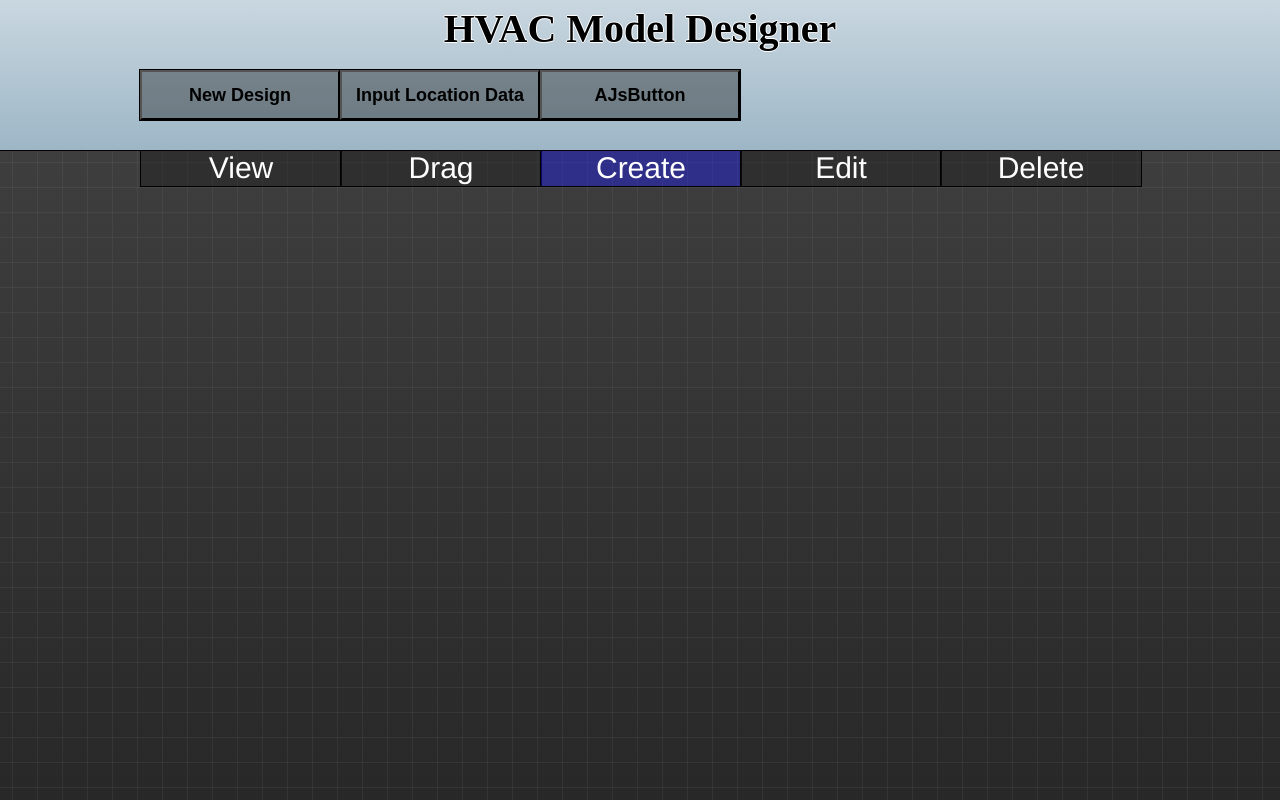
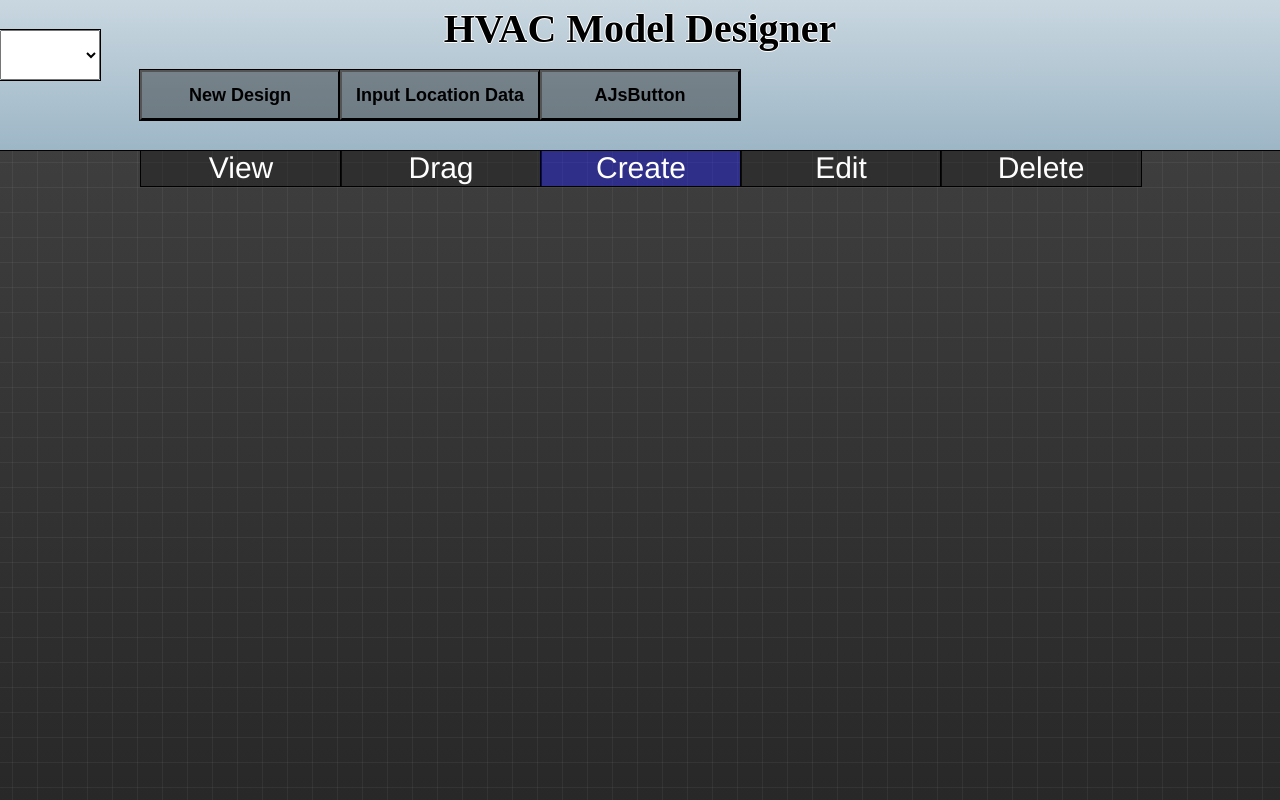
Before and after one commit to MatthewFrench/HVAC, a plain HTML site: page HVAC Model Designer/index.html in a window 1280 px wide. Drawn offline with Linux system fonts and the light colour scheme.

Commit message:
View resets to original image when changes action

```diff
--- a/HVAC Model Designer/CSS/Main.css
+++ b/HVAC Model Designer/CSS/Main.css
@@ -101,6 +101,16 @@ body {
     text-align: center;
     font-size: 18px;
     font-weight: 700;
+    outline: black solid thin;
+}
+.BuildingDropDown {
+    position: absolute;
+    top: 30px;
+    width: 100px;
+    height: 50px;
+    font-weight: 700;
+    font-size: 20px;
+    text-align: center;
     outline: black solid thin;
 }
 .CreateWallButton {
--- a/HVAC Model Designer/Javascript/HVACApplication/Interface/Interface.js
+++ b/HVAC Model Designer/Javascript/HVACApplication/Interface/Interface.js
@@ -41,7 +41,9 @@ HVACApplication.prototype.createUI = function () {
                     var newPopover = new DoorPopover();
                     newPopover.show();
                 })
-            })
+            }),
+            this.buildingDropDown = CreateElement({
+                type: 'select', class: 'BuildingDropDown', text: 'Select project'})
         ]
     });
     this.titleSpan = CreateElement({type: 'span', class: 'TopTitle', text: 'HVAC Model Designer', appendTo: document.body});
@@ -101,6 +103,7 @@ HVACApplication.prototype.createUI = function () {
 //Highlights View button and deselects other buttons.
 HVACApplication.prototype.viewWallButtonClicked = function () {
     "use strict";
+    this.angle = 0;
     this.currentLayoutMode = LAYOUT_MODE_VIEW;
     this.viewButtonDiv.className = "ViewButtonDiv selectedButtonDiv";
     this.dragButtonDiv.className = "DragButtonDiv";
--- a/HVAC Model Designer/Javascript/HVACApplication/LayoutModeView.js
+++ b/HVAC Model Designer/Javascript/HVACApplication/LayoutModeView.js
@@ -5,7 +5,6 @@
 //Initializes high-level variables.
 HVACApplication.prototype.initViewModeVariables = function () {
     "use strict";
-
 };
 
 HVACApplication.prototype.showViewModeLayout = function () {
```
